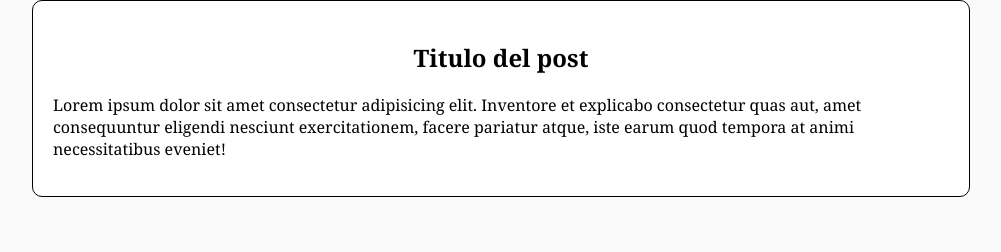
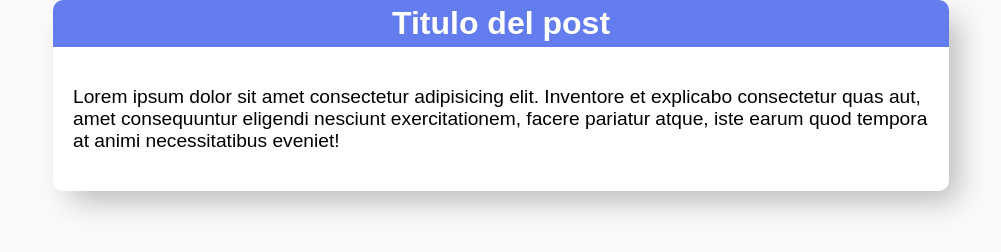
Before and after one commit to ElChapas/Learning-git, a plain HTML site: page index.html in a window 1280 px wide. Shown: the whole page, without its empty margins (139-1140 px from the left). Drawn offline with Linux system fonts and the light colour scheme.

Commit message:
Se mejoró el dieño del post

```diff
--- a/estilos.css
+++ b/estilos.css
@@ -1,7 +1,7 @@
 body {
   margin: 0;
   background-color: #fafafa;
-  font-family: Cambria, Cochin, Georgia, Times, 'Times New Roman', serif;
+  font-family: sans-serif;
   text-align: center;
 
 }
@@ -15,19 +15,28 @@ h2 {
 }
 article {
   margin: auto;
+  box-shadow: 13px 14px 31px -5px rgba(0,0,0,0.27);
 }
 .post {
   width: 70%;
-  border: 1px solid black;
   border-radius: 10px;
   background-color: white;
-  padding: 20px;
+  overflow: hidden;
+}
+
+.title {
+  background-color: rgb(100, 125, 238);
 }
 
 .title h1{
-  color: black;
+  color: white;
+  margin: 0;
+  padding: 5px;
+  font-size: 2em;
 }
 
 .content {
   text-align: left;
+  padding: 20px;
+  font-size: 1.2em;
 }
```
